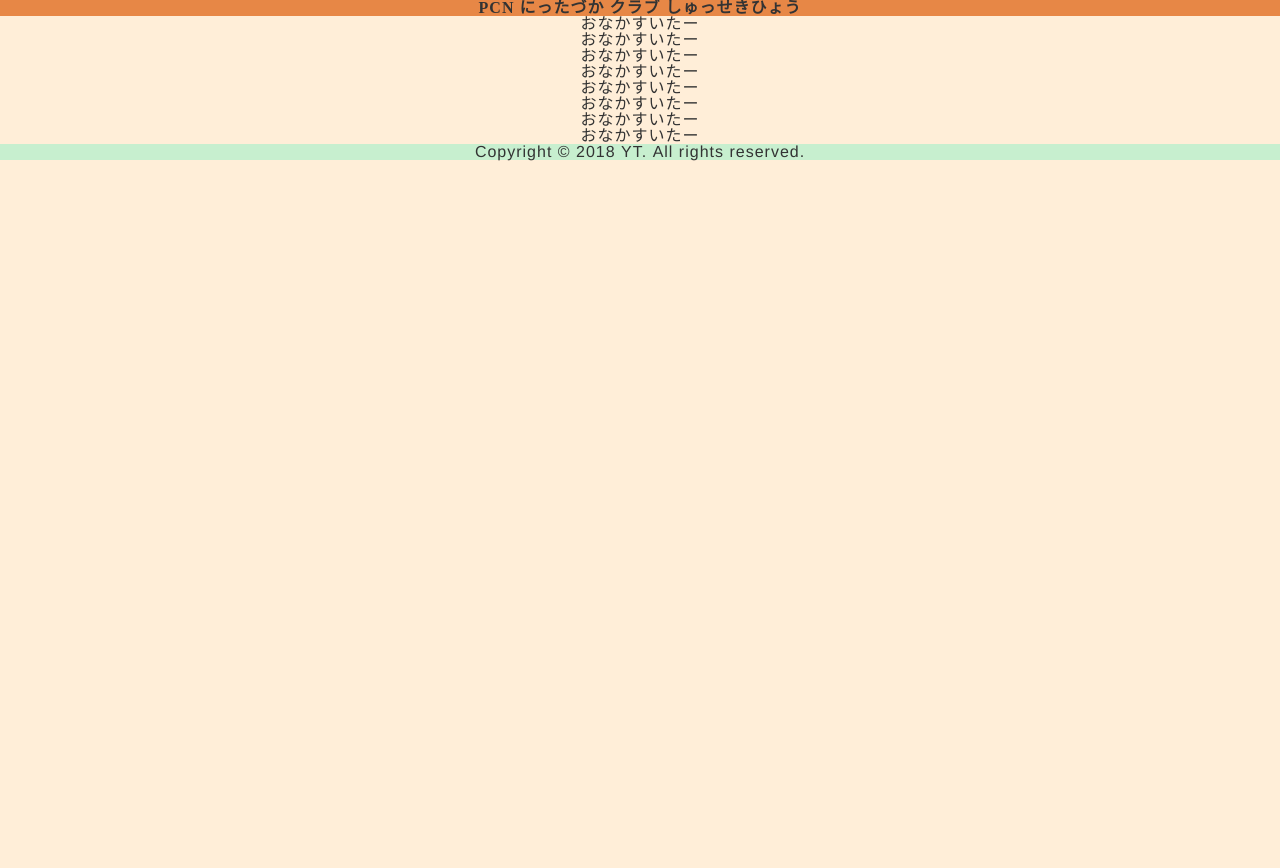
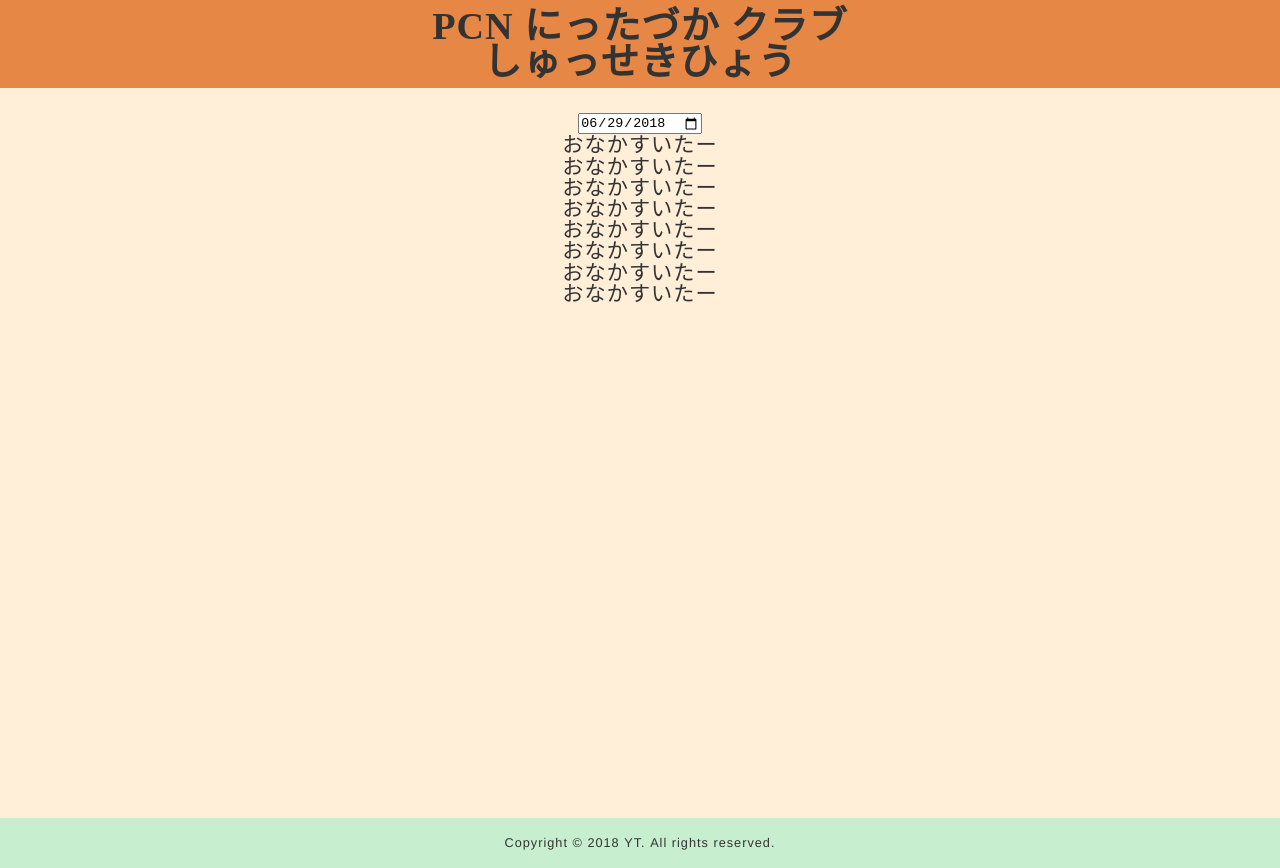
Before and after one commit to Yoshi-tmd/nittazuka_attend, a plain HTML site: page index.html in a window 1280 px wide. Before the commit the page ends 800 px from the top, so only its background shows below. Drawn offline with Linux system fonts and the light colour scheme; a web font is replaced by a local one.

Commit message:
headerとfooterを固定

```diff
--- a/css/style.css
+++ b/css/style.css
@@ -13,13 +13,13 @@
 
 html{
     height: 100%;
+    font-size: calc(18px + 0.25vw);
     -webkit-text-size-adjust: 100%;
 }
 body{
     width: 100%;
     font-family: "Mplus 1p", Helvetica Neue, Century Gothic, Corbel, Verdana, "ヒラギノ角ゴ Pro W3", "Hiragino Kaku Gothic Pro", "メイリオ", Meiryo, Osaka, "ＭＳ Ｐゴシック", "MS PGothic", sans-serif;
     letter-spacing: 1px;
-    -webkit-text-size-adjust: 100%;
     text-align: center;
     word-wrap: break-word;
     background: #ffeed8;
@@ -30,11 +30,24 @@ body{
 /*---------------------------------------------*/
 header{
     width: 100%;
-    height: 50%;
+    height: 11vh;
+    padding: 1vh 0;
     background: #e78746;;
 }
 h1{
     font-family:"Nico Moji";
+    font-size: 1.8em;
+    line-height: 4.5vh;
+
+}
+
+/*---------------------------------------------*/
+/* main */
+/*---------------------------------------------*/
+#main{
+    margin:0;
+    padding:1em 0;
+    min-height: calc(100vh - 70px);
 }
 
 /*---------------------------------------------*/
@@ -42,5 +55,10 @@ h1{
 /*---------------------------------------------*/
 footer{
     width: 100%;
+    height: 50px;
     background:#c7efcf;
 }
+footer small{
+    font-size: 0.6em;
+    line-height: 50px;
+}
--- a/index.html
+++ b/index.html
@@ -12,10 +12,14 @@
 <body>
     <div id="wrapper">
         <header id="header">
-            <h1>PCN にったづか クラブ しゅっせきひょう</h1>
+            <h1>PCN にったづか クラブ<br>しゅっせきひょう</h1>
         </header>
         <!-- /#header -->
         <div id="main">
+            <div id="date">
+                <input type="date" id="club-date">
+            </div>
+            <!-- /#club-date -->
             <section>おなかすいたー</section>
             <section>おなかすいたー</section>
             <section>おなかすいたー</section>
@@ -32,5 +36,32 @@
         <!-- /#footer -->
     </div>
     <!-- /#wrapper -->
+    <script type="text/javascript">
+        // 今日の日付を表示
+            window.onload = function(){
+                // 今日の日時を取得
+                var date = new Date();
+                var year = date.getFullYear();
+                var month = date.getMonth() + 1;
+                var day = date.getDate();
+
+                // 月と日を2桁表示にする処理
+                var toTwoDigits = function(num, digit){
+                    num += '';
+                    if (num.length < digit){
+                        num = '0' + num;
+                    }
+                    return num;
+                }
+
+                var yyyy = toTwoDigits(year, 4);
+                var mm = toTwoDigits(month, 2);
+                var dd = toTwoDigits(day, 2);
+                var ymd = yyyy + "-" + mm + "-" + dd;
+
+                document.getElementById("club-date").value = ymd;
+            }
+
+    </script>
 </body>
 </html>
```
Also changed, not shown: README.md.
